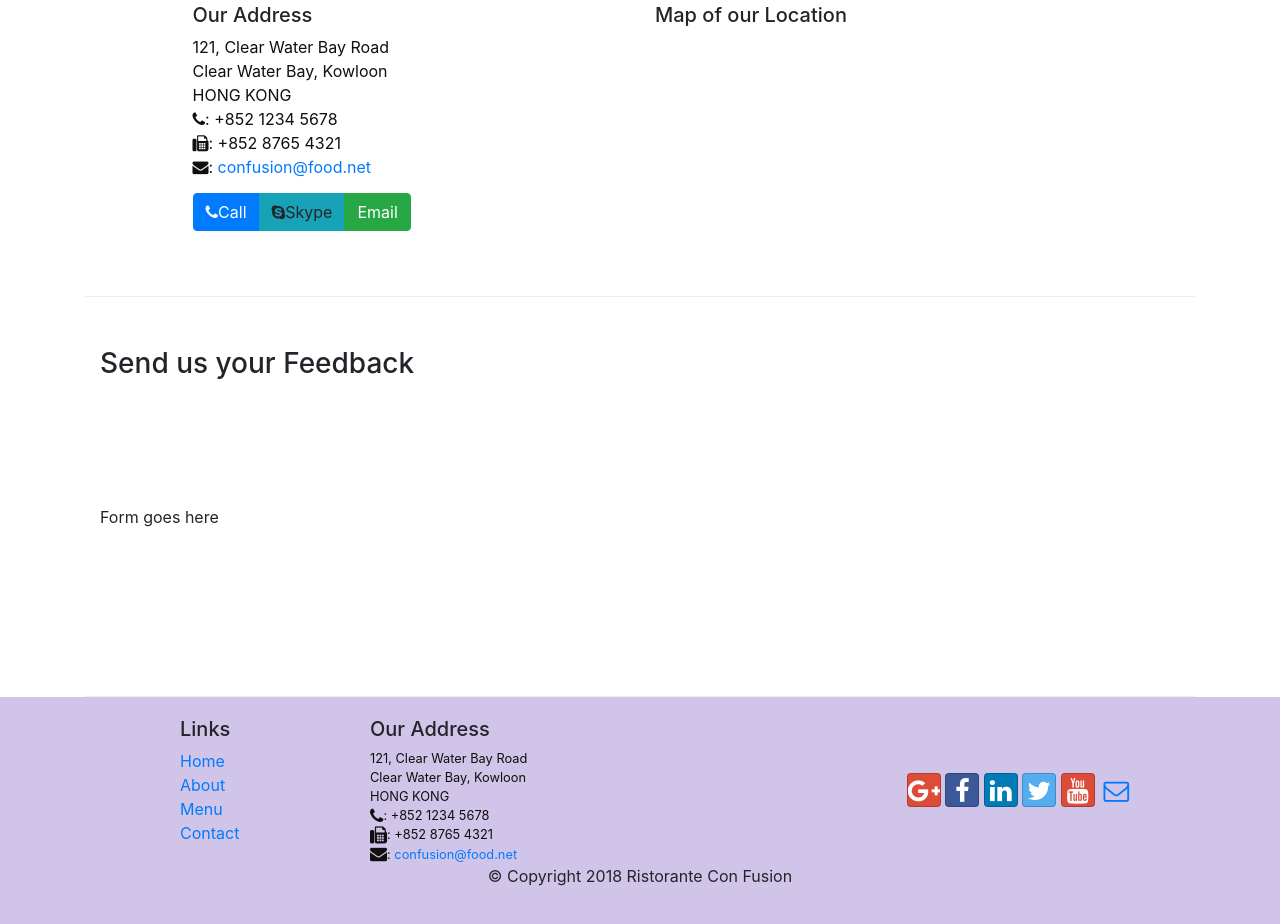
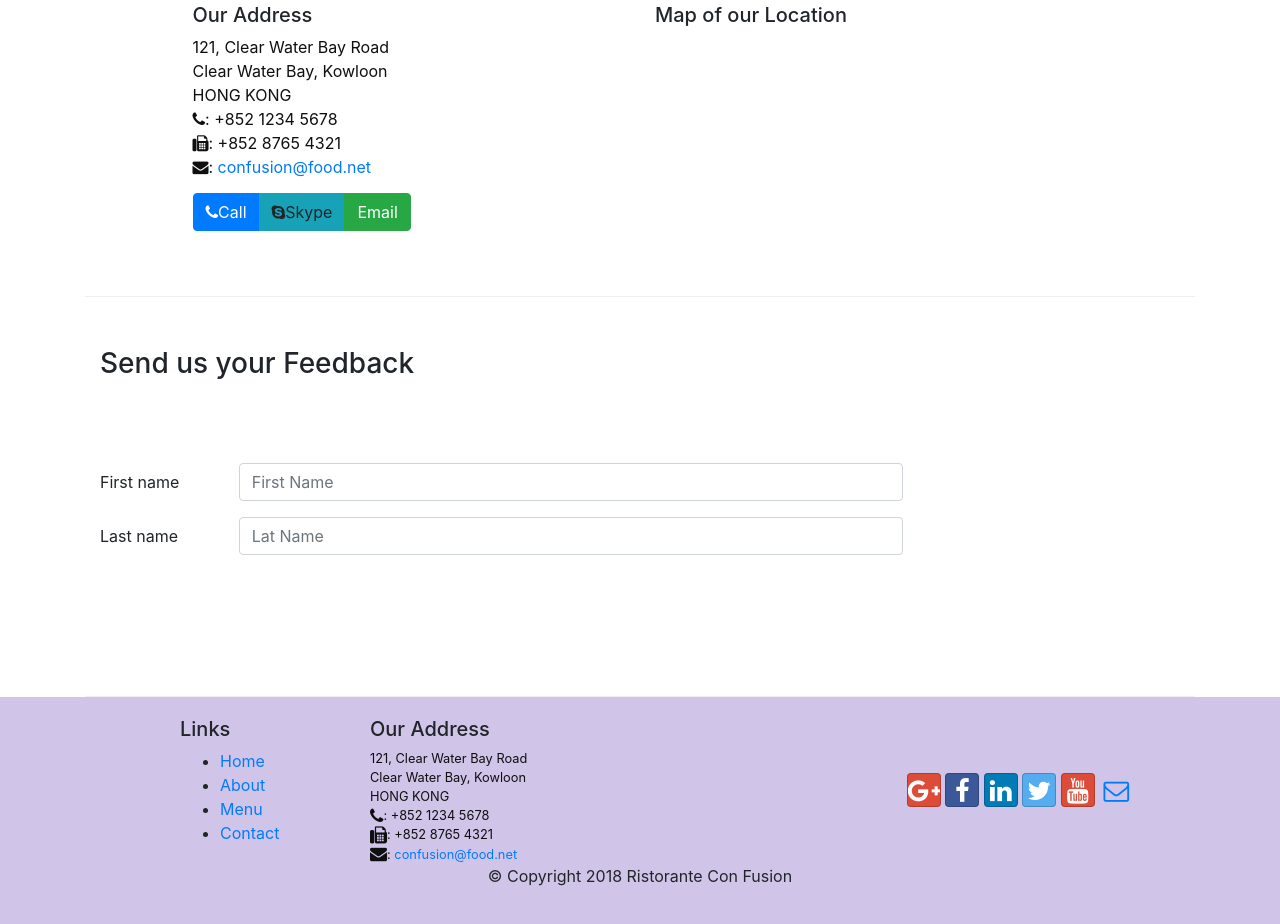
Before and after one commit to nikhilrajsv054/bootstrap, a website: page contactus.html in a window 1280 px wide. Shown: the part 568-1492 px from the top of the page. Drawn offline with nearby package versions, Linux system fonts and the light colour scheme; some icons are missing.

Commit message:
changed code

```diff
--- a/contactus.html
+++ b/contactus.html
@@ -91,8 +91,25 @@
            <div class="col-12">
               <h3>Send us your Feedback</h3>
            </div>
+           <!-- form code-->
             <div class="col-12 col-md-9">
-                Form goes here
+                <form action="">
+                    <div class="form-group row">
+                        <label for="firstname" class="col-md-2 col-form-label">First name</label>
+                        <div class="col-md-10">
+                            <input type="text" class="form-control" id="firstname" name="firstname"
+                                placeholder="First Name">
+                        </div>
+                    </div>
+
+                    <div class="form-group row">
+                        <label for="lastname" class="col-md-2 col-form-label">Last name</label>
+                        <div class="col-md-10">
+                            <input type="text" class="form-control" id="lastname" name="lastname"
+                                placeholder="Lat Name">
+                        </div>
+                    </div>
+                </form>
             </div>
              <div class="col-12 col-md">
             </div>
@@ -105,7 +122,7 @@
             <div class="row">
                 <div class="col-4 offset-1 col-sm-2">
                     <h5>Links</h5>
-                    <ul class="list-unstyled">
+                    <ul class="l9ist-unstyled">
                         <li><a href="#">Home</a></li>
                         <li><a href="#">About</a></li>
                         <li><a href="#">Menu</a></li>
```
